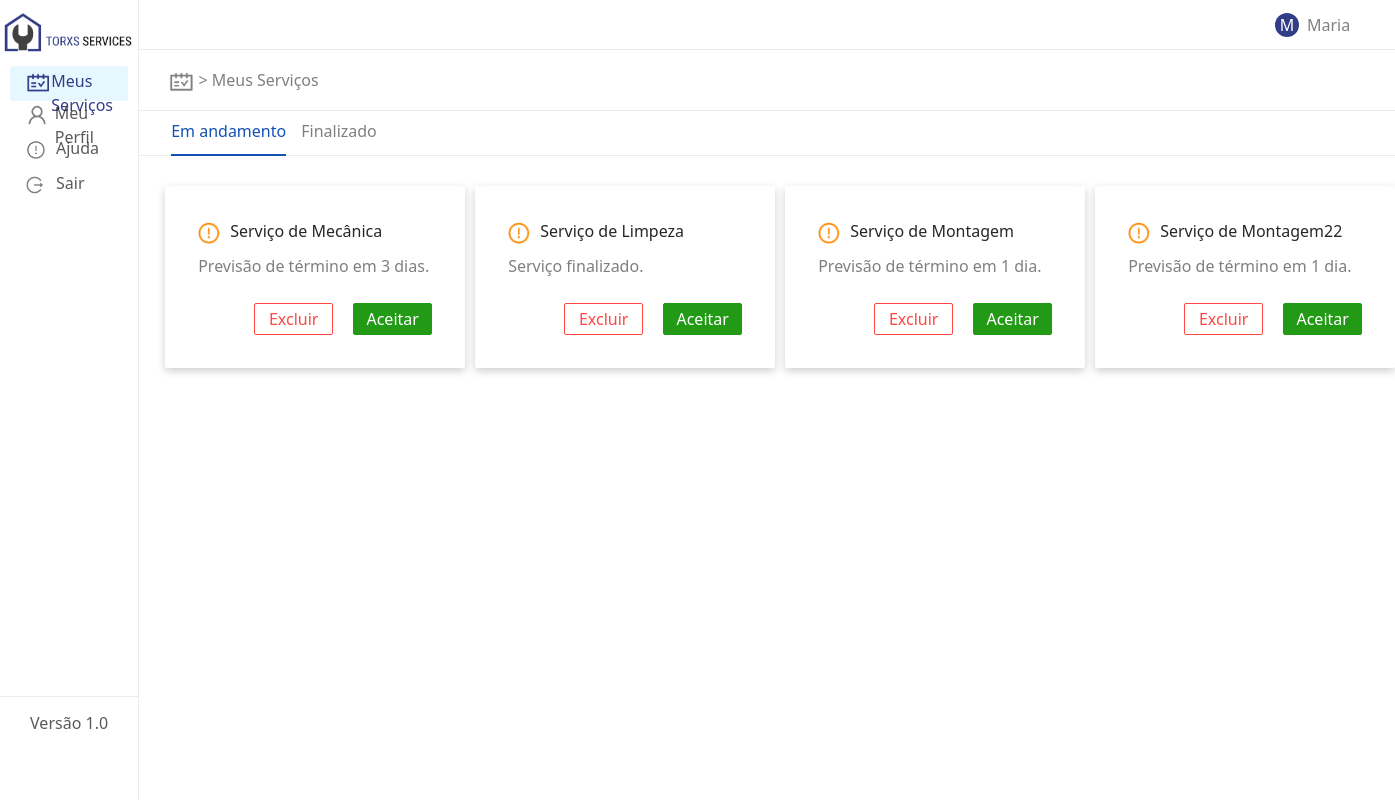
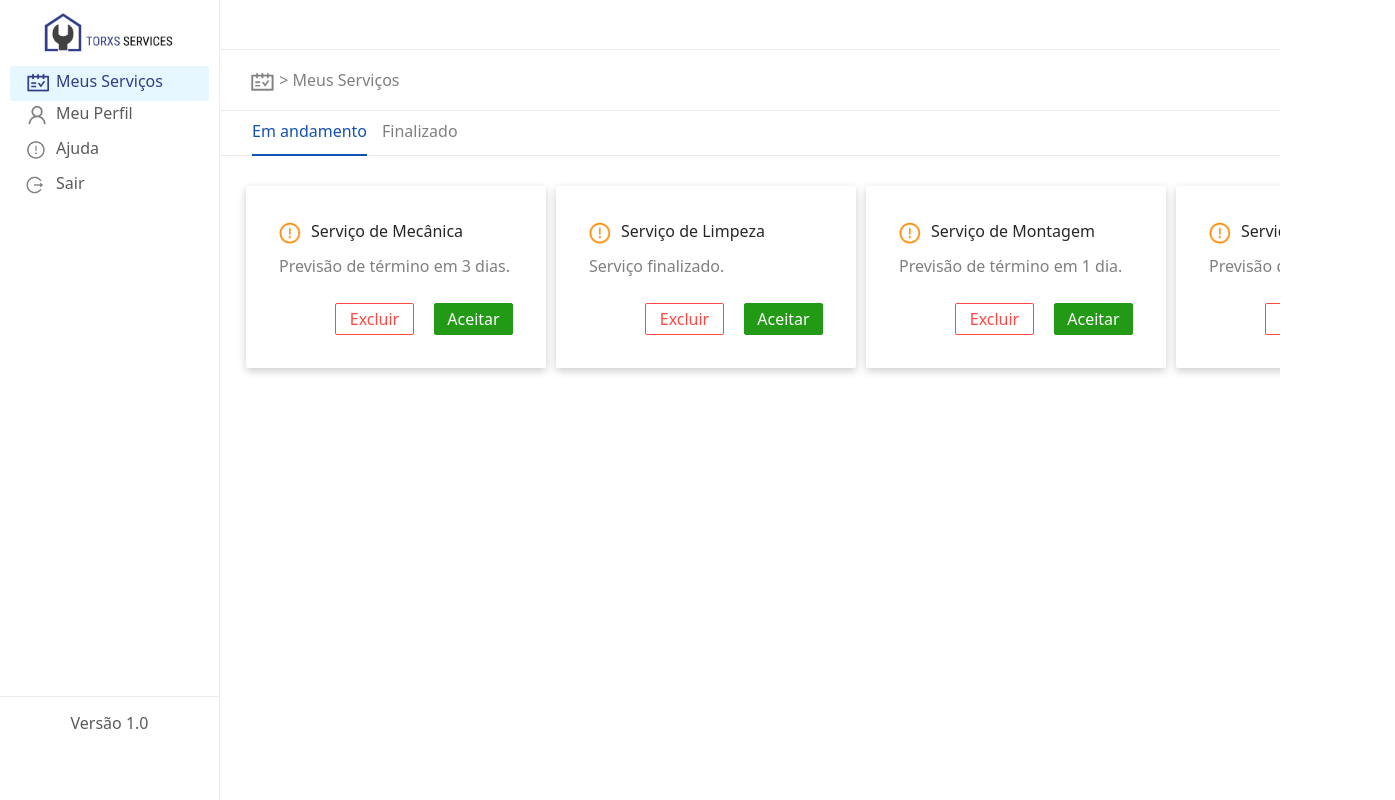
Before and after one commit to SnowGray24/DomesticGeneralServices, a React (Create React App) app: page /MeusServicos in a window 1280 px wide. Shown: the whole page, 1395 px wide, since content can reach past the window. Built offline with nearby package versions, Linux system fonts and the light colour scheme.

Commit message:
Retirando rolagem da página toda de MeusServicos

```diff
--- a/src/HomePagePrestador.js
+++ b/src/HomePagePrestador.js
@@ -24,11 +24,11 @@ function HomePagePrestador(){
     }
 
     return (
-        <div>
+        <div className='page'>
 
             <main style={{height: '100vh', display: 'flex'}}>
 
-                <section style={{width: '220px', borderRight: '1px solid #EBEBEB', color: 'rgba(0, 0, 0, 0.65)'}}>
+                <section style={{minWidth: '220px', borderRight: '1px solid #EBEBEB', color: 'rgba(0, 0, 0, 0.65)'}}>
                     <div style={{display: 'flex', flexDirection: 'column', alignItems: 'center', marginTop: '10px'}}>
                         <img src={logoMarca} alt="" height='46' />
                     </div>
--- a/src/css/homePages.css
+++ b/src/css/homePages.css
@@ -1,3 +1,7 @@
+.page{
+    overflow-x: hidden;
+}
+
 .barOptionsMeusServicos{
     padding-left: 1em;
     padding-right: 1em;
```
